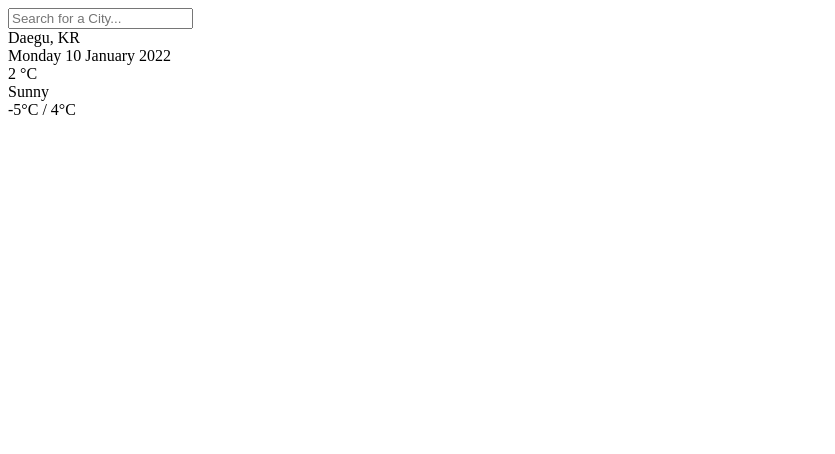
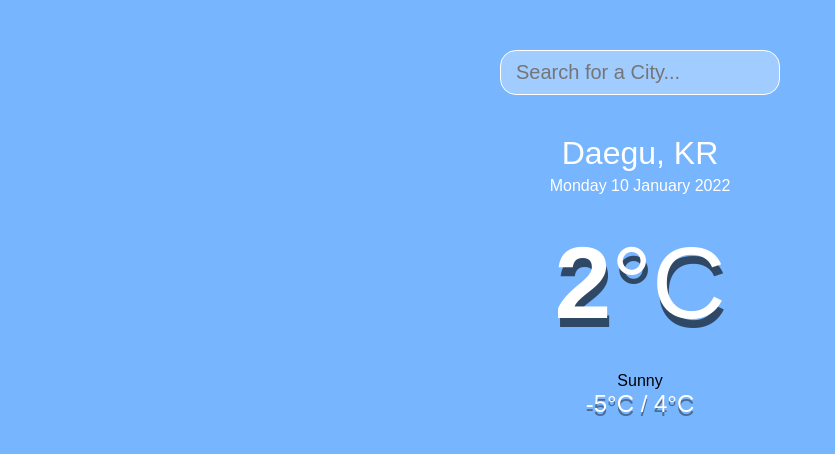
Before and after one commit to changhocha/cha_weatherapp, a plain HTML site: page index.html in a window 1280 px wide. Shown: the whole page, without its empty margins (0-835 px from the left). Drawn offline with Linux system fonts and the light colour scheme.

Commit message:
Secont Commit

```diff
--- a/main.css
+++ b/main.css
@@ -0,0 +1,94 @@
+* {
+  margin: 0;
+  padding: 0;
+  box-sizing: border-box;
+}
+
+body {
+  font-family: "montserrat", sans-serif;
+  background-image: url(img/solid_skyblue.png);
+  background-size: cover;
+  background-position: top center;
+}
+
+.app-wrap {
+  display: flex;
+  flex-direction: column;
+  min-height: 100vh;
+}
+
+header {
+  display: flex;
+  justify-content: center;
+  align-items: center;
+  padding: 50px 15px 15px;
+}
+
+header input {
+  width: 100%;
+  max-width: 280px;
+  padding: 10px 15px;
+  border: none;
+  outline: none;
+  background-color: rgba(255, 255, 255, 0.3);
+  border-radius: 16px 16px 16px 16px;
+  border: 1px solid white;
+
+  color: #313131;
+  font-size: 20px;
+  font-weight: 300;
+  transition: 0.5s ease-out;
+}
+
+header input:focus {
+  background-color: rgba(255, 255, 255, 0.6);
+}
+
+main {
+  flex: 1 1 100%;
+  padding: 25px 25px 50px;
+  display: flex;
+  flex-direction: column;
+  align-items: center;
+  text-align: center;
+}
+
+.location .city {
+  color: #fff;
+  font-size: 32px;
+  font-weight: 500;
+  margin-bottom: 5px;
+}
+
+.location .date {
+  color: #fff;
+  font-size: 16px;
+}
+
+.current .temp {
+  color: #fff;
+  font-size: 102px;
+  font-weight: 900;
+  margin: 30px 0px;
+  text-shadow: 2px 9px rgba(0, 0, 0, 0.6);
+}
+
+.current .temp span {
+  font-weight: 500;
+}
+
+.currnet .weather {
+  color: #fff;
+  font-size: 32px;
+  font-weight: 700;
+  font-style: italic;
+  margin-bottom: 15px;
+  text-shadow: 0px 3px rgba(0, 0, 0, 0.4);
+}
+
+.current .hi-low {
+  color: #fff;
+  font-size: 24px;
+  font-weight: 500;
+  text-shadow: 0px 4px rgba(0, 0, 0, 0.4);
+}
```
Also changed, not shown: index.html (+1 -1 lines).
